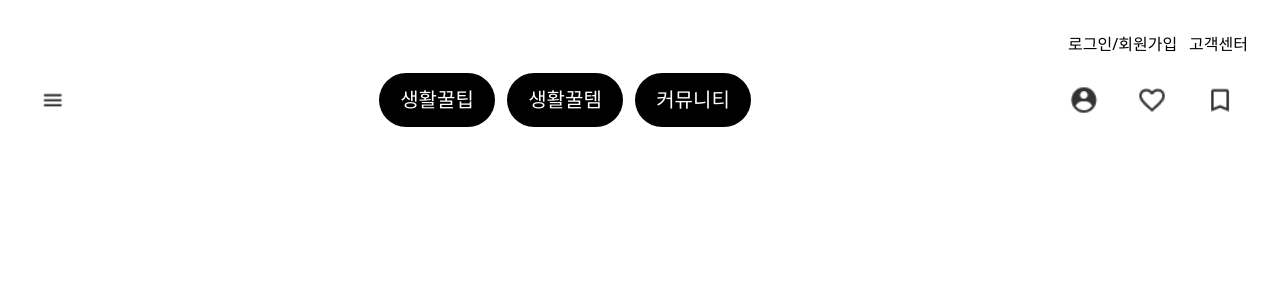
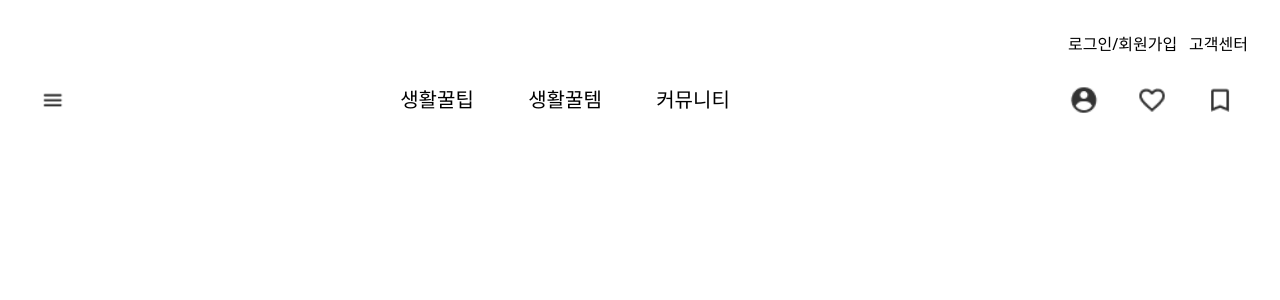
Before and after one commit to whatisthis-umc/whatisthis_FE, a React (Vite) app: page / in a window 1280 px wide. Shown: the top 300 px of the page. Built offline with nearby package versions, Linux system fonts and the light colour scheme.

Commit message:
Navbar 수정

```diff
--- a/src/components/Navbar.tsx
+++ b/src/components/Navbar.tsx
@@ -1,10 +1,20 @@
-import { useNavigate } from "react-router-dom";
+import { useLocation, useNavigate } from "react-router-dom";
 import menu from "/src/assets/menu.png";
 import profile from "/src/assets/profile.png";
 import favorite from "/src/assets/favorite.png";
 import bookmark from "/src/assets/bookmark.png";
+
 const Navbar = () => {
   const navigate = useNavigate();
+  const location = useLocation();
+  const currentPath = location.pathname;
+
+  const getButton = (path: string) => {
+    const isActive = currentPath === path;
+    return `text-xl w-[116px] h-[54px] rt-[24px] bt-[12px] lt-[24px] rounded-4xl cursor-pointer
+    ${isActive ? "bg-black text-white" : "bg-white text-black"}`;
+  };
+
   return (
     <div className="sticky w-full">
       <div className="flex justify-end w-full gap-3">
@@ -19,7 +29,7 @@
         <img src={menu} alt="메뉴" className="w-[42px] h-[36px]"></img>
         <div className="flex gap-3 justify-center items-center">
           <button
-            className="bg-black text-xl text-white w-[116px] h-[54px]  rt-[24px] bt-[12px] lt-[24px] rounded-4xl cursor-pointer"
+            className={getButton("/tips")}
             onClick={() => {
               navigate("/tips");
             }}
@@ -27,7 +37,7 @@
             생활꿀팁
           </button>
           <button
-            className="bg-black text-xl text-white w-[116px] h-[54px]  rt-[24px] bt-[12px] lt-[24px] rounded-4xl cursor-pointer"
+            className={getButton("/items")}
             onClick={() => {
               navigate("/items");
             }}
@@ -35,7 +45,7 @@
             생활꿀템
           </button>
           <button
-            className="bg-black text-xl text-white w-[116px] h-[54px]  rt-[24px] bt-[12px] lt-[24px] rounded-4xl cursor-pointer"
+            className={getButton("/community")}
             onClick={() => {
               navigate("/community");
             }}
```
